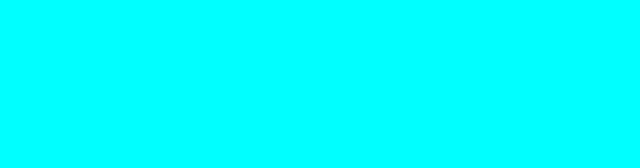
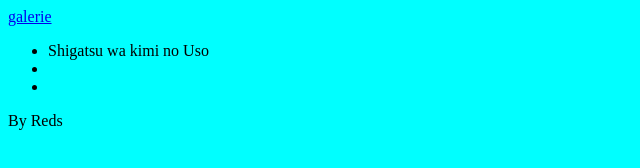
Before and after one commit to OliveiraNDi/WebAnimeList, a plain HTML site: page index.html in a window 1280 px wide. Shown: the whole page, without its empty margins (0-640 px from the left). Drawn offline with Linux system fonts and the light colour scheme; files that its build step writes are made by us from their sources.

Commit message:
Base du site

```diff
--- a/index.html
+++ b/index.html
@@ -10,7 +10,19 @@
 </head>
 
 <body>
-
+  <header>
+    <nav><a href="./pages/galerie.html">galerie</a></nav>
+  </header>
+  <article>
+    <ul>
+      <li>Shigatsu wa kimi no Uso</li>
+      <li></li>
+      <li></li>
+    </ul>
+  </article>
+  <footer>
+    <span>By Reds</span>
+  </footer>
 </body>
 
 </html>
```
Also changed, not shown: pages/galerie.html (added).
